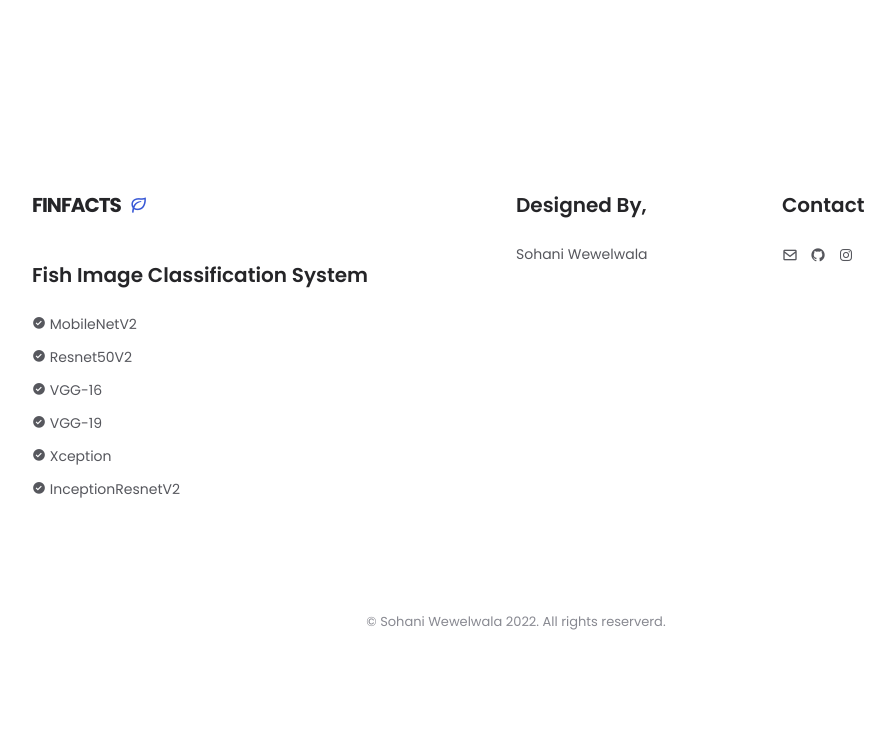
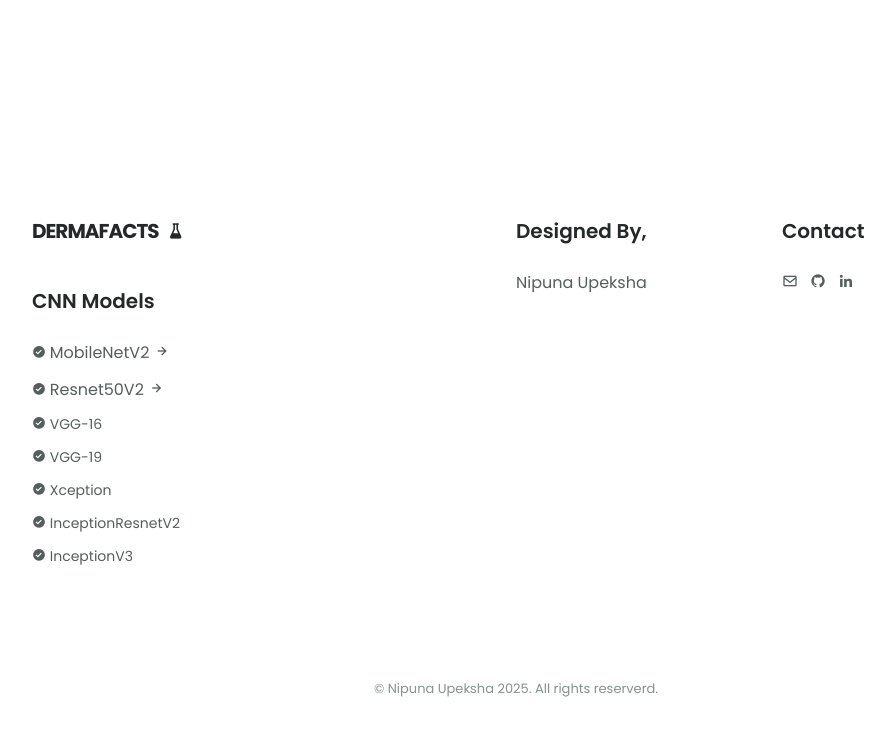
Before and after one commit to nipunaupeksha/mpox-lesion-detection, a Flask app: page / in a window 1280 px wide. Shown: the part 557-1304 px from the top of the page, without its empty margins (124-1019 px from the left). Before the commit the page ends 1187 px from the top, so only its background shows below. Run offline with Flask 3, Linux system fonts and the light colour scheme; parts of the project's set-up code (start-up, migrations or seed data) failed here and were passed over.

Commit message:
update frontend

```diff
--- a/frontend/static/main.js
+++ b/frontend/static/main.js
@@ -43,7 +43,7 @@ function scrollActive() {
 
   sections.forEach((current) => {
     const sectionHeight = current.offsetHeight,
-      sectionTop = current.offsetTop - 58,
+      sectionTop = current.offsetTop - 50,
       sectionId = current.getAttribute("id");
 
     if (scrollY > sectionTop && scrollY <= sectionTop + sectionHeight) {
@@ -117,6 +117,27 @@ function textLoad() {
   setTimeout(() => {
     text.textContent = "Resnet50V2";
   }, 10000);
+  setTimeout(() => {
+    text.textContent = "InceptionV3";
+  }, 12000);
+  setTimeout(() => {
+    text.textContent = "LSTM";
+  }, 14000);
+  setTimeout(() => {
+    text.textContent = "GRU";
+  }, 16000);
+  setTimeout(() => {
+    text.textContent = "GCN";
+  }, 18000);
+  setTimeout(() => {
+    text.textContent = "DualGCN";
+  }, 20000);
+  setTimeout(() => {
+    text.textContent = "GIN";
+  }, 22000);
+  setTimeout(() => {
+    text.textContent = "GAT";
+  }, 24000);
 }
 
 textLoad();
--- a/frontend/static/styles.css
+++ b/frontend/static/styles.css
@@ -8,8 +8,8 @@
 
   /*========== Colors ==========*/
   /*Color mode HSL(hue, saturation, lightness)*/
-  --hue: 228;
-  --first-color: hsl(var(--hue), 66%, 53%);
+  --hue: 180;
+  --first-color: hsl(var(--hue), 60%, 53%);
   --first-color-alt: hsl(var(--hue), 66%, 47%);
   --first-color-light: hsl(var(--hue), 62%, 59%);
   --first-color-lighten: hsl(var(--hue), 100%, 97%);
@@ -268,6 +268,7 @@ the website, in dark theme
 /* Show menu */
 .show-menu {
   right: 0;
+  color: var(--first-color);
 }
 
 /* Change background header */
@@ -318,16 +319,18 @@ the website, in dark theme
 
 .home__input-wrapper {
   background-color: var(--first-color-lighten);
-  padding: 0.75rem;
   display: flex;
+  flex-direction: row;
+  align-items: center;
+  gap: 1rem;
   justify-content: space-between;
   border-radius: 0.5rem;
 }
 
 .home__input {
   width: 70%;
-  padding: 0.5rem;
   background: none;
+  padding-left: 1rem;
   color: var(--text-color);
   border: none;
   outline: none;
@@ -520,7 +523,7 @@ the website, in dark theme
 
 .footer__logo-icon {
   font-size: 1.15rem;
-  color: var(--first-color);
+  /* color: var(--first-color); */
 }
 
 .footer__logo:hover {
@@ -562,6 +565,21 @@ the website, in dark theme
 
 .footer__social-link:hover {
   transform: translateY(-0.25rem);
+  color: var(--first-color);
+}
+
+.right_arrow_wiki {
+  transition: 0.3s;
+  color: var(--text-color);
+}
+
+.footer__information:hover .right_arrow_wiki {
+  transform: translateX(0.25rem);
+  color: var(--first-color);
+}
+
+.footer__information:hover .model_enumeration {
+  color: var(--first-color);
 }
 
 .footer__copy {
--- a/frontend/templates/index.html
+++ b/frontend/templates/index.html
@@ -7,23 +7,28 @@
     <!--=============== CSS ===============-->
     <link
       rel="stylesheet"
-      href="{{url_for('static', filename='styles.css')}}" />
+      href="{{url_for('static', filename='styles.css')}}"
+    />
     <!--=============== FAVICON ===============-->
     <link
       rel="shortcut icon"
       href="{{url_for('static', filename='favicon.png')}}"
-      type="image/x-icon" />
+      type="image/x-icon"
+    />
     <!--=============== BOXICONS ===============-->
     <link
       href="https://unpkg.com/boxicons@2.1.2/css/boxicons.min.css"
-      rel="stylesheet" />
-    <title>PoxCheck</title>
+      rel="stylesheet"
+    />
+    <title>DermaFacts</title>
   </head>
   <body>
     <!--=============== HEADER ===============-->
     <header class="header" id="header">
       <nav class="nav container">
-        <a href="#" class="nav__logo"> PoxCheck <i class="bx bx-leaf"></i> </a>
+        <a href="#" class="nav__logo"
+          >DermaFacts<i class="bx bxs-flask"></i>
+        </a>
         <div class="nav__menu" id="nav-menu">
           <ul class="nav__list">
             <li class="nav__item">
@@ -50,9 +55,10 @@
         </div>
         <div class="nav__btns">
           <!-- Theme change button -->
-          <i class="bx bx-moon" id="theme-button"></i>
+          <i class="bx bx-moon" id="theme-button" style="display: none"></i>
           <div class="nav__toggle" id="nav-toggle">
             <i class="bx bx-menu"></i>
+          </div>
         </div>
       </nav>
     </header>
@@ -62,35 +68,60 @@
       <section class="home section" id="home">
         <div class="home__container container grid">
           <div class="home__data">
-            <h1 class="home__title">FinFacts</h1>
+            <h1 class="home__title">DermaFacts</h1>
             <p class="home__description">
-                <span style="color:var(--first-color); font-weight: var(--font-semi-bold);">FinFacts</span> can identify most common reef-associated fish species in coastal areas of <span style="color:var(--first-color); font-weight: var(--font-semi-bold);">Sri Lanka</span><br>
-                <span class="text first__text">The system uses <span><span class="text second__text">MobileNetV2</span>
+              <span
+                style="
+                  color: var(--first-color);
+                  font-weight: var(--font-semi-bold);
+                "
+                >DermaFacts</span
+              >
+              can identify some of the most common dermatological conditions
+              including
+              <span
+                style="
+                  color: var(--first-color);
+                  font-weight: var(--font-semi-bold);
+                "
+                >Mpox with RNN, CNN, and GNN</span
+              ><br />
+              <span class="text first__text"
+                >The system uses a collection of </span
+              ><span class="text second__text"> CNN, RNN, and GNN</span>
             </p>
             <form action="/" method="post" enctype="multipart/form-data">
               <div class="home__input-wrapper">
                 <label for="file" class="home__input">Select Image</label>
-                <input name="file" type="file" id ="file" autocomplete="off" required class="home__input" style="display:none;">
-                <button type="submit" class="button button--flex">Submit <i class='bx bxs-chevrons-right'></i></button>
+                <input
+                  name="file"
+                  type="file"
+                  id="file"
+                  autocomplete="off"
+                  required
+                  class="home__input"
+                  style="display: none"
+                />
+                <button type="submit" class="button button--flex">
+                  Submit <i class="bx bxs-chevrons-right"></i>
+                </button>
               </div>
             </form>
-            <div style="width: 100%; margin-top:var(--mb-1);">
-              {% with messages = get_flashed_messages() %}
-              {% if messages %}
+            <div style="width: 100%; margin-top: var(--mb-1)">
+              {% with messages = get_flashed_messages() %} {% if messages %}
               <ul>
                 {% for message in messages %}
-                <li style="color: #8e0a0a;">{{message}}</li>
+                <li style="color: #8e0a0a">{{message}}</li>
                 {% endfor %}
               </ul>
-              {% endif %}
-              {% endwith %}
+              {% endif %} {% endwith %}
             </div>
           </div>
           <div class="home__img">
             {% if filename %}
-            <img src="{{ url_for('views.display_image', filename=filename)}}">
+            <img src="{{ url_for('views.display_image', filename=filename)}}" />
             {% else %}
-            <img src="{{url_for('static', filename='default_home.png')}}">
+            <img src="{{url_for('static', filename='derma.gif')}}" />
             {% endif %}
           </div>
         </div>
@@ -99,69 +130,50 @@
       {% if filename %}
       <section class="results section container" id="results">
         <div class="results__container grid">
-          <img src="{{ url_for('views.display_gradcam', filename=filename)}}">
+          <img src="{{ url_for('views.display_gradcam', filename=filename)}}" />
           <div class="results__data">
+            <p class="results__description">Prediction</p>
+            <h2 class="section__title results__title">{{predicted_derma}}</h2>
+            <p
+              class="results__description"
+              style="font-weight: var(--font-semi-bold)"
+            >
+              <em>{{derma_data[1]}}</em>
+            </p>
+            <p class="results__description">{{derma_data[2]}}</p>
             <p class="results__description">
-              Prediction
-            </p>
-            <h2 class="section__title results__title">
-                {{predicted_fish}}
-            </h2>
-            <p class="results__description" style="font-weight:var(--font-semi-bold);">
-              <em>{{fish_data[1]}}</em>
-            </p>
-            <p class="results__description">
-            {{fish_data[2]}}
-            </p>
-            <p class="results__description">
-              Threat to humans: {% if 'Danger' in fish_data[4] %} <span style="color: #8e0a0a; font-weight: var(--font-semi-bold);">{{fish_data[4]}}</span> {% else %} <span style="color: #046f04; font-weight: var(--font-semi-bold);">{{fish_data[4]}}</span> {% endif %}
+              Threat to humans: {% if 'Danger' in fish_data[4] %}
+              <span style="color: #8e0a0a; font-weight: var(--font-semi-bold)"
+                >{{fish_data[4]}}</span
+              >
+              {% else %}
+              <span style="color: #046f04; font-weight: var(--font-semi-bold)"
+                >{{fish_data[4]}}</span
+              >
+              {% endif %}
             </p>
           </div>
         </div>
-        <div class="location__container">
-          <h2 class="section__title results__title">Find Other Fish in the Area</h2>
-          <div class="select__wrapper">
-            <select id="location" class="location__select">
-              {% set count = namespace(value=1) %}
-              {% for val in fish_locations %}
-              <option value={{count.value}}>{{val}}</option>
-              {% set count.value = count.value + 1 %}
-              {% endfor %}
-            </select>
-          </div>
-          <div class="fish__container grid">
-            {% for key in location_fish %}
-              {% for fish in location_fish[key] %}
-                {% if key in fish_locations[0] %}
-                <div class="fish__card location_1">
-                  <img src="{{url_for('static',filename=fish[1])}}" class="fish__card-img">
-                  <h3 class="fish__card-name">{{fish[0]}}</h3>
-                </div>
-                {% endif %}
-                {% if key in fish_locations[1] %}
-                <div class="fish__card location_2 hide">
-                  <img src="{{url_for('static',filename=fish[1])}}" class="fish__card-img">
-                  <h3 class="fish__card-name">{{fish[0]}}</h3>
-                </div>
-                {% endif %}
-                {% if key in fish_locations[2] %}
-                <div class="fish__card location_3 hide">
-                  <img src="{{url_for('static',filename=fish[1])}}" class="fish__card-img">
-                  <h3 class="fish__card-name">{{fish[0]}}</h3>
-                </div>
-                {% endif %}
-              {% endfor %}
-            {% endfor %}
-          </div>
-        </div>
         <div class="net__bg">
-          <p style="color:#FFF; font-size: var(--h3-font-size); width: 100%; text-align: center;">Model Accuracies</p>
+          <p
+            style="
+              color: #fff;
+              font-size: var(--h3-font-size);
+              width: 100%;
+              text-align: center;
+            "
+          >
+            Model Accuracies
+          </p>
           <div class="net__container grid">
             {% for key in predictions %}
             <div class="net__card">
               <div class="net__card-net">{{key.upper()}}</div>
               <h3 class="net__card-prediction">{{predictions[key]}}</h3>
-              <p class="net__card-accuracy">{% if values[key]> 100 %} 100 {% else %} {{values[key]}} {% endif %}%</p>
+              <p class="net__card-accuracy">
+                {% if values[key]> 100 %} 100 {% else %} {{values[key]}} {%
+                endif %}%
+              </p>
             </div>
             {% endfor %}
           </div>
@@ -173,52 +185,105 @@
       <div class="footer__container container grid">
         <div class="footer__content">
           <a href="#" class="footer__logo">
-            FinFacts <i class="bx bx-leaf footer__logo-icon"></i>
+            DermaFacts <i class="bx bxs-flask footer__logo-icon"></i>
           </a>
-          <h3 class="footer__title">
-            Fish Image Classification System
-          </h3>
+          <h3 class="footer__title">CNN Models</h3>
           <ul class="footer__data grid">
-            <li class="footer__information"><i class='bx bxs-check-circle'></i> MobileNetV2</li>
-            <li class="footer__information"><i class='bx bxs-check-circle'></i> Resnet50V2</li>
-            <li class="footer__information"><i class='bx bxs-check-circle'></i> VGG-16</li>
-            <li class="footer__information"><i class='bx bxs-check-circle'></i> VGG-19</li>
-            <li class="footer__information"><i class='bx bxs-check-circle'></i> Xception</li>
-            <li class="footer__information"><i class='bx bxs-check-circle'></i> InceptionResnetV2</li>
+            <li class="footer__information">
+              <i class="bx bxs-check-circle model_enumeration"></i>
+              <a
+                href="https://keras.io/api/applications/mobilenet/"
+                class="footer__social-link"
+                target="_blank"
+              >
+                MobileNetV2
+                <i class="bx bx-right-arrow-alt right_arrow_wiki"></i>
+              </a>
+            </li>
+            <li class="footer__information">
+              <i class="bx bxs-check-circle model_enumeration"></i>
+              <a
+                href="https://keras.io/api/applications/resnet/"
+                class="footer__social-link"
+                target="_blank"
+              >
+                Resnet50V2
+                <i class="bx bx-right-arrow-alt right_arrow_wiki"></i>
+              </a>
+            </li>
+            <li class="footer__information">
+              <i class="bx bxs-check-circle"></i> VGG-16
+            </li>
+            <li class="footer__information">
+              <i class="bx bxs-check-circle"></i> VGG-19
+            </li>
+            <li class="footer__information">
+              <i class="bx bxs-check-circle"></i> Xception
+            </li>
+            <li class="footer__information">
+              <i class="bx bxs-check-circle"></i> InceptionResnetV2
+            </li>
+            <li class="footer__information">
+              <i class="bx bxs-check-circle"></i> InceptionV3
+            </li>
           </ul>
         </div>
         <div class="footer__content">
           <h3 class="footer__title">Designed By,</h3>
           <ul class="footer__data">
-            <li class="footer__information">Sohani Wewelwala</li>
+            <li class="footer__information">
+              <a
+                href="https://nipunaupeksha.framer.website/"
+                class="footer__social-link"
+                target="_blank"
+              >
+                Nipuna Upeksha
+              </a>
+            </li>
           </ul>
         </div>
         <div class="footer__content">
           <h3 class="footer__title">Contact</h3>
           <ul class="footer__data">
             <div class="footer__social">
-            <a href="https://www.gmail.com" class="footer__social-link">
+              <a
+                href="mailto:nipuna.upeksha@gmail.com"
+                class="footer__social-link"
+                target="_blank"
+              >
                 <i class="bx bx-envelope"></i>
               </a>
-            <a href="https://www.github.com" class="footer__social-link">
+              <a
+                href="https://www.github.com/nipunaupeksha"
+                class="footer__social-link"
+                target="_blank"
+              >
                 <i class="bx bxl-github"></i>
               </a>
-            <a href="https://www.instagram.com" class="footer__social-link">
-              <i class="bx bxl-instagram"></i>
+              <a
+                href="https://www.linkedin.com/in/nipunaupeksha"
+                class="footer__social-link"
+                target="_blank"
+              >
+                <i class="bx bxl-linkedin"></i>
               </a>
             </div>
           </ul>
         </div>
       </div>
-       <p class="footer__copy">&#169; Sohani Wewelwala 2022. All rights reserverd.</p>
+      <p class="footer__copy">
+        &#169; Nipuna Upeksha 2025. All rights reserverd.
+      </p>
     </footer>
 
     <!--=============== JS ===============-->
     <script
       type="text/javascript"
-      src="{{url_for('static', filename='jquery-3.6.3.min.js')}}"></script>
+      src="{{url_for('static', filename='jquery-3.6.3.min.js')}}"
+    ></script>
     <script
       type="text/javascript"
-      src="{{url_for('static', filename='main.js')}}"></script>
+      src="{{url_for('static', filename='main.js')}}"
+    ></script>
   </body>
 </html>
--- a/frontend/views.py
+++ b/frontend/views.py
@@ -1,6 +1,6 @@
 from flask import Blueprint, render_template, flash, request, redirect, url_for
 from werkzeug.utils import secure_filename
-from finfacts.utils import allowed_file, load_models, get_img_array, make_gradcam_heatmap, save_and_display_gradcam, most_common
+from .utils import allowed_file, load_models, get_img_array, make_gradcam_heatmap, save_and_display_gradcam, most_common, CNN_MODELS, RNN_MODELS, GNN_MODELS
 import os
 import tensorflow as tf
 import matplotlib.pyplot as plt
@@ -8,20 +8,26 @@ import numpy as np
 import cv2
 import pandas as pd
 
+UPLOAD_FOLDER="./static/uploads"
+GRADCAM_FOLDER = './static/uploads/gradcam'
+
+LAST_CONV_LAYER_NAME="Conv_1"
+
+IMG_SIZE=(224,224)
+CLASSES = ['Chickenpox', 'Cowpox', 'HFMD', 'Healthy', 'Measles', 'Monkeypox']
+
 views = Blueprint('views', __name__)
 
 # load models
-models = load_models()
+cnn_models = load_models(CNN_MODELS)
+rnn_models = load_models(RNN_MODELS)
+gnn_models = load_models(GNN_MODELS)
+
 
 # load derma data
 df = pd.read_csv(os.path.join(os.path.abspath(os.path.dirname(__file__)), './static/derma_dataset.csv'))
 df_arr = df.values.tolist()
 
-UPLOAD_FOLDER="./static/uploads"
-GRADCAM_FOLDER = './static/uploads/gradcam'
-LAST_CONV_LAYER_NAME="Conv_1"
-IMG_SIZE=(224,224)
-CLASSES = ['Monkeypox']
 
 # main route to show the upload image and get image classification
 @views.route('/')
@@ -46,49 +52,35 @@ def upload_image():
         img = plt.imread(img_path)
         img = cv2.resize(img, (224,224))
         img = np.expand_dims(img, axis=0)
-        predictions = dict()
-        values = dict() # these are model values
-        derma_data = [] # get derma data
-        for key in models:
-            model = models[key]
+
+        cnn_predictions = dict()
+        cnn_values = dict() # these are model values
+        cnn_derma_data = [] # get derma data
+        for key in cnn_models:
+            model = cnn_models[key]
             arr = model.predict(img)
             print(key,arr)
             index = np.argmax(arr, axis=1)[0]
             print(index)
-            values[key] = round((arr[0][index] * 100),2)
-            predictions[key] = CLASSES[index]
-        predicted_derma = most_common(list(predictions.values()))
+            cnn_values[key] = round((arr[0][index] * 100),2)
+            cnn_predictions[key] = CLASSES[index]
+        cnn_predicted_derma = most_common(list(cnn_predictions.values()))
         index = 0
         for i in range(len(CLASSES)):
-            if predicted_derma in CLASSES[i]:
+            if cnn_predicted_derma in CLASSES[i]:
                 index = i
                 break
-        derma_data = df_arr[index]
-        # TODO not locations something else
-        # get location based derma
-        derma_locations = derma_data[3].split(",")
-        location_derma = dict()
-        for location in derma_locations:
-            location_derma[location] = []
-        for i in range(len(df_arr)):
-            if predicted_derma in df_arr[i][0]:
-                continue
-            for location in derma_locations:
-                if location.strip() in df_arr[i][3]: # location based derma
-                    temp_lst = []
-                    temp_lst.append(df_arr[i][0])
-                    temp_lst.append(os.path.join(f"derma/{i+1}.jpg"))
-                    location_derma[location].append(temp_lst)
-        # print(location_derma)
+        cnn_derma_data = df_arr[index]
+
         # gradcam
-        model = models["mobilenetv2"]
+        model = cnn_models["mobilenetv2"]
         preprocess_input = tf.keras.applications.mobilenet_v2.preprocess_input
         model.layers[-1].activation=None
         img_array = preprocess_input(get_img_array(img_path, size=IMG_SIZE))
         heatmap = make_gradcam_heatmap(img_array, model, LAST_CONV_LAYER_NAME)
         cam_path = os.path.join(os.path.abspath(os.path.dirname(__file__)),GRADCAM_FOLDER, secure_filename(file.filename))
         cam_path = save_and_display_gradcam(img_path, heatmap, cam_path)
-        return render_template("index.html", filename=filename, predictions=predictions, values=values, predicted_derma=predicted_derma, derma_data=derma_data, location_derma=location_derma, derma_locations=derma_locations)
+        return render_template("index.html", filename=filename, predictions=cnn_predictions, values=cnn_values, predicted_derma=cnn_predicted_derma, derma_data=cnn_derma_data)
     else:
         flash("Allowed image types are .png, .jpg and .jpeg")
         return redirect(request.url)
```
Also changed, not shown: frontend/static/derma_dataset.csv (added, +7 -0 lines), frontend/utils.py (+9 -5 lines), frontend/static/derma.gif (added). Lines whose indentation alone changed are shown as unchanged.
